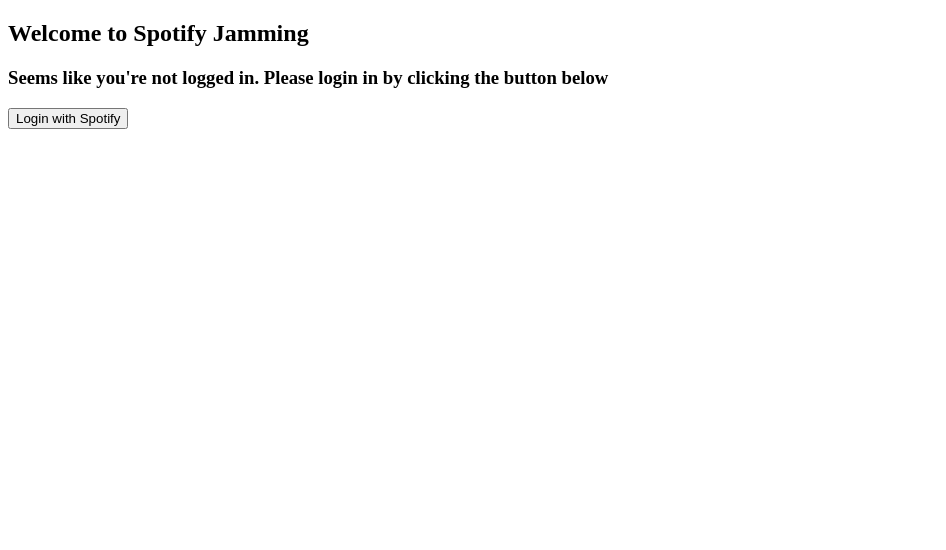
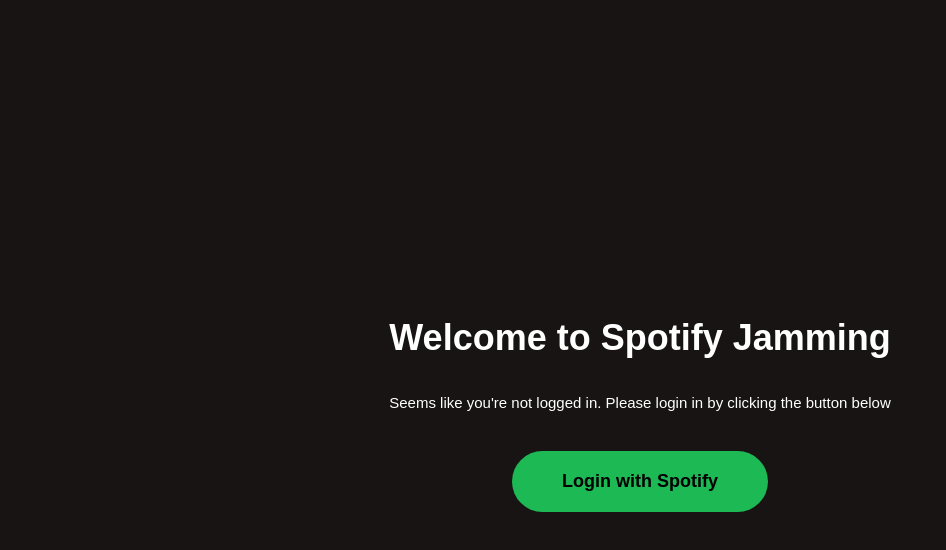
Before and after one commit to benjindruzi/Spotify-Jamming, a React (Create React App) app: page / in a window 1280 px wide. Shown: the top 550 px of the page, without its empty margins (0-946 px from the left). Built offline with nearby package versions, Linux system fonts and the light colour scheme.

Commit message:
initial styling with css

```diff
--- a/src/App.js
+++ b/src/App.js
@@ -9,13 +9,11 @@
 function App() {
     return (
         <AuthProvider>
-            <div>
-                <Routes>
-                    <Route path='/' element={<Welcome onClick={() => redirectToAuthCodeFlow(process.env.REACT_APP_CLIENT_ID)} />} />
-                    <Route path='/callback' element={<Callback />} />
-                    <Route path='/home' element={<ProtectedRoute><Home /></ProtectedRoute>} />
-                </Routes>
-            </div>
+            <Routes>
+                <Route path='/' element={<Welcome onClick={() => redirectToAuthCodeFlow(process.env.REACT_APP_CLIENT_ID)} />} />
+                <Route path='/callback' element={<Callback />} />
+                <Route path='/home' element={<ProtectedRoute><Home /></ProtectedRoute>} />
+            </Routes>
         </AuthProvider>
     );
 }
--- a/src/contexts/AuthContext.js
+++ b/src/contexts/AuthContext.js
@@ -31,7 +31,7 @@
                 }
             }
         }
-    }, [token, navigate]);
+    }, [token, user, navigate]);
 
     const storeToken = (newToken, expiresIn) => {
         localStorage.setItem('token', newToken);
--- a/src/index.css
+++ b/src/index.css
@@ -1,102 +1,64 @@
-/* styles.css */
-.track {
-    display: flex;
-    align-items: center;
-    padding: 10px;
-    border-bottom: 1px solid #e0e0e0;
-    max-width: 600px;  /* Constrain the width */
-    margin: 0 auto 10px auto;  /* Center the track cards */
-    background-color: #fff;  /* Optional: Set a background color */
-    border-radius: 5px;  /* Optional: Add slight rounding to corners */
-    box-shadow: 0 1px 3px rgba(0, 0, 0, 0.1);  /* Optional: Add a subtle shadow */
+body {
+    margin: 0;
+    font-family: 'Montserrat', sans-serif;
+    background-color: #191414;
 }
 
-.track-image {
-    width: 50px;
-    height: 50px;
-    margin-right: 15px;
-    border-radius: 4px;
-    object-fit: cover;
-}
-
-.track-info {
-    flex-grow: 1;
-    display: flex;
-    flex-direction: column;
-    justify-content: center;
-}
-
-.track-title {
-    margin: 0;
-    font-size: 16px;
-    font-weight: bold;
-    color: #000;
-    white-space: nowrap;
-    overflow: hidden;
-    text-overflow: ellipsis;
-}
-
-.track-artist {
-    margin: 5px 0 0;
-    font-size: 14px;
-    color: #555;
-}
-
-.track-duration {
-    font-size: 14px;
-    color: #888;
-    white-space: nowrap;
-}
-
-
-.track-add-button {
-    background-color: #28a745;  /* Green background */
-    color: #fff;  /* White text */
-    border: none;
-    border-radius: 50%;
-    width: 30px;
-    height: 30px;
-    display: flex;
-    align-items: center;
-    justify-content: center;
-    font-size: 18px;
-    cursor: pointer;
-    transition: background-color 0.3s ease;
-}
-
-.track-add-button:hover {
-    background-color: #218838;  /* Darker green on hover */
-}
-
-.home-container {
+/*
+    Welcome
+*/
+.welcome-container {
     display: flex;
     flex-direction: column;
     align-items: center;
-    padding: 20px;
+    justify-content: center;
+
+    margin: 0 auto;
+    min-height: 100vh;
+    text-align: center;
+
+    color: #FFFFFF;
 }
 
-.search-bar {
-    width: 50%;
-    padding: 10px;
+.welcome-container h2 {
+    font-size: 36px;
+    font-weight: bold;
     margin-bottom: 20px;
-    font-size: 16px;
-    border-radius: 4px;
-    border: 1px solid #ccc;
-    text-align: center;
 }
 
-.content {
-    display: flex;
-    justify-content: space-between;
-    width: 100%;
-    max-width: 1200px;
+.welcome-container h3 {
+    font-size: 15px;
+    font-weight: 100;
+    margin-bottom: 40px;
 }
 
-.search-results {
-    flex: 1;
-    margin-right: 20px;
+.welcome-container button {
+    background-color: #1DB954;
+    color: #000000;
+    padding: 20px 50px;
+    font-size: 18px;
+    font-weight: bold;
+    border: none;
+    border-radius: 100px;
+    cursor: pointer;
 }
 
-.playlist {
-    flex: 1;
+/*
+    Home
+*/
+.home-container {
+    color: #FFFFFF;
 }
+
+.header {
+    border: 2px solid red;
+
+    display: flex;
+    align-items: center;
+    justify-content: space-around;
+
+    width: 100%;
+    height: 150px;
+    text-align: center;
+    z-index: 1000; /* Ensure header is above other content */
+}
--- a/src/pages/Home.js
+++ b/src/pages/Home.js
@@ -50,11 +50,19 @@
 
     return (
         <div className="home-container">
-            <p>Welcome {user.email}</p>
-            <input type="text" placeholder="Search for a song..." onChange={event => setQuery(event.target.value)} />
+            <div className="header">
+                <h1>Spotify Jamming</h1>
+                <p>Welcome {user.email}</p>
+            </div>
             <div className="content">
-                <SearchResults tracks={results} onAddTrack={handleAddTrack} />
-                <Playlist selectedTracks={selectedTracks} />
+                <div className="search-side">
+                    <input type="text" placeholder="Search for a song..." onChange={event => setQuery(event.target.value)} />
+                    <SearchResults tracks={results} onAddTrack={handleAddTrack} />
+                </div>
+                <div className="playlist-side">
+                    <input type="text" placeholder="Rename your playlist..." onChange={event => setQuery(event.target.value)} />
+                    <Playlist selectedTracks={selectedTracks} />
+                </div>
             </div>
         </div>
     );
--- a/src/pages/Welcome.js
+++ b/src/pages/Welcome.js
@@ -1,6 +1,6 @@
 function Welcome({ onClick }) {
     return (
-        <div>
+        <div className="welcome-container">
             <h2>Welcome to Spotify Jamming</h2>
             <h3>Seems like you're not logged in. Please login in by clicking the button below</h3>
             <button onClick={onClick}>Login with Spotify</button>
```
